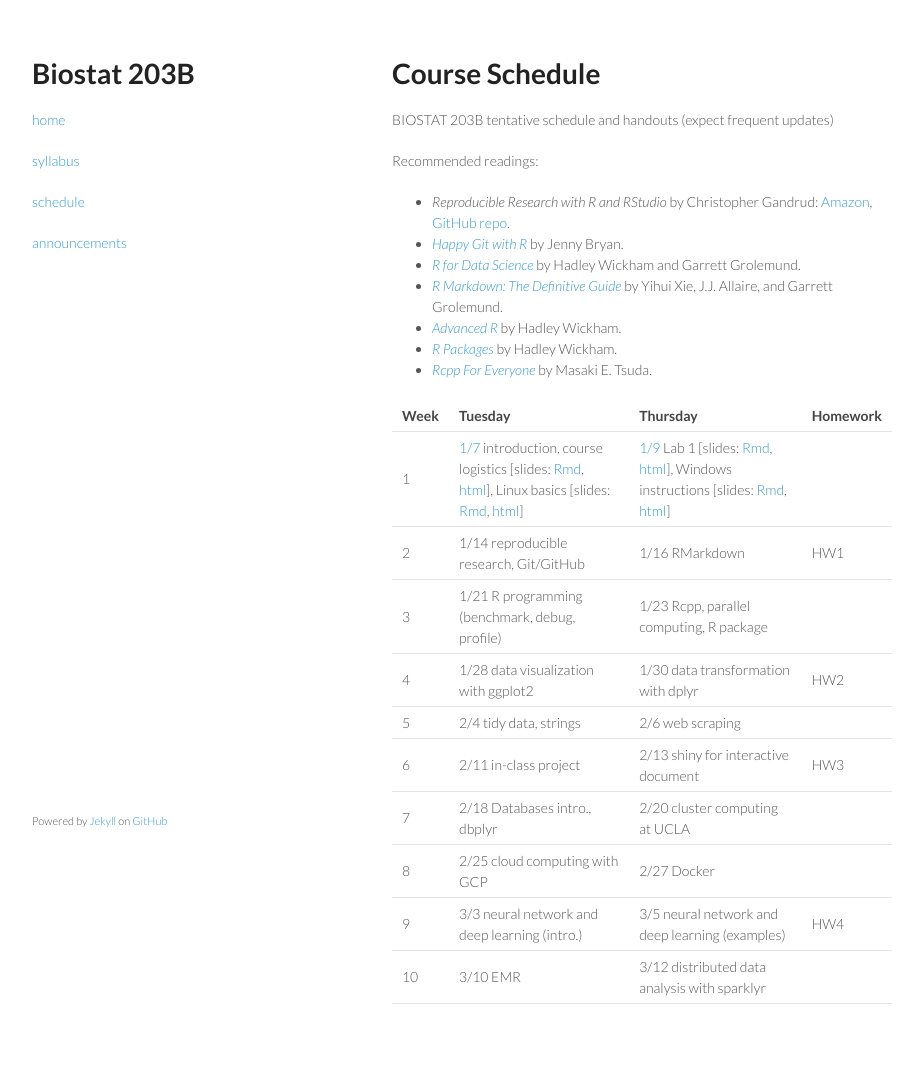
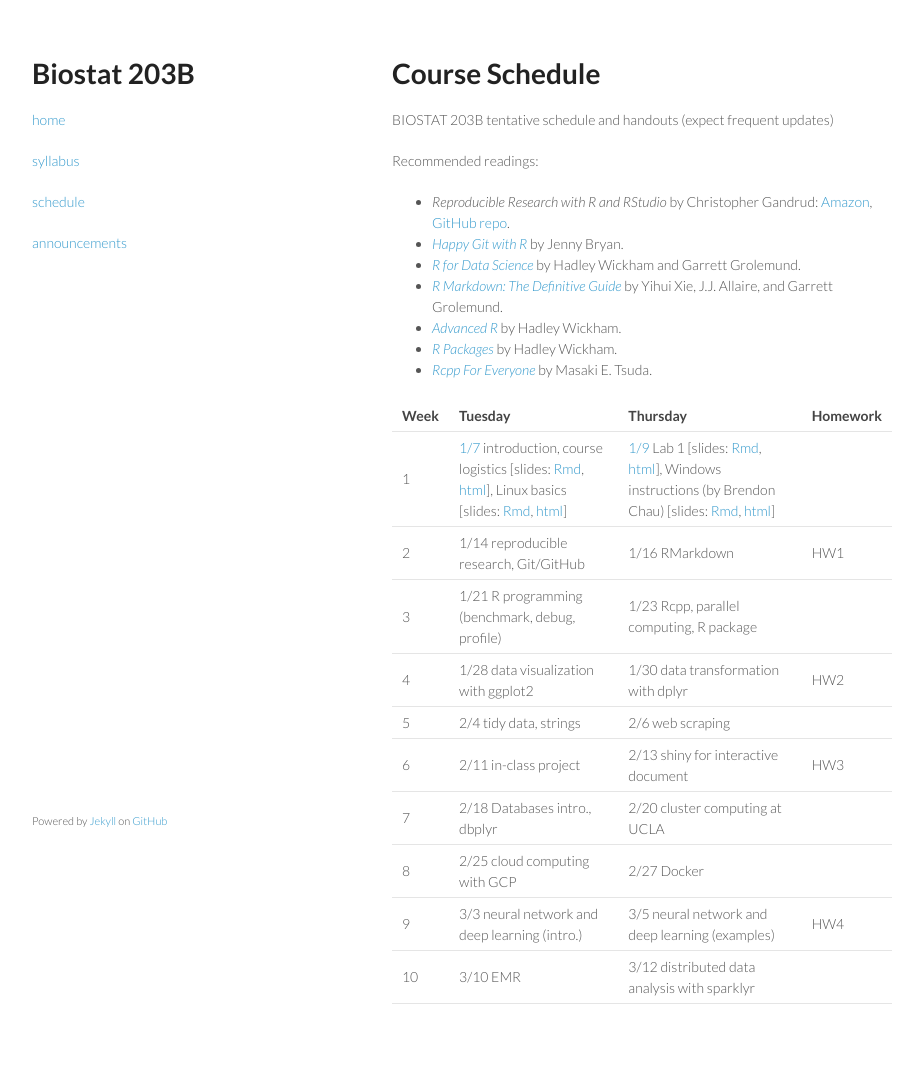
Before and after one commit to ucla-biostat203b-2020winter/ucla-biostat203b-2020winter.github.io, a Jekyll site: the page built from schedule.md, in a window 1280 px wide. Shown: the whole page, without its empty margins (178-1101 px from the left). Built offline with Jekyll 4.4.1, drawn with Linux system fonts in a browser that asks for light colours.

Commit message:
credit Brendon

```diff
--- a/schedule.md
+++ b/schedule.md
@@ -18,7 +18,7 @@
 
 | Week | Tuesday | Thursday | Homework |
 |:-----------|:------------|:------------|:------------|
-| 1 | [1/7](http://ucla-biostat203b-2020winter.github.io/biostat203bwinter2020/2020/01/07/week1-day1.html) introduction, course logistics \[slides: [Rmd](https://raw.githubusercontent.com/ucla-biostat203b-2020winter/ucla-biostat203b-2020winter.github.io/master/slides/01-intro/intro.Rmd), [html](./slides/01-intro/intro.html)\], Linux basics \[slides: [Rmd](https://raw.githubusercontent.com/ucla-biostat203b-2020winter/ucla-biostat203b-2020winter.github.io/master/slides/02-linux/linux.Rmd), [html](./slides/02-linux/linux.html)\] | [1/9](http://ucla-biostat203b-2020winter.github.io/biostat203bwinter2020/2020/01/09/week1-day2.html) Lab 1 \[slides: [Rmd](https://raw.githubusercontent.com/ucla-biostat203b-2020winter/ucla-biostat203b-2020winter.github.io/master/labs/lab01/lab01.Rmd), [html](./labs/lab01/lab01.html)\], Windows instructions \[slides: [Rmd](https://raw.githubusercontent.com/ucla-biostat203b-2020winter/ucla-biostat203b-2020winter.github.io/master/labs/lab01/lab01_GitForWindows.Rmd), [html](./labs/lab01/lab01_GitForWindows.html)\] |
+| 1 | [1/7](http://ucla-biostat203b-2020winter.github.io/biostat203bwinter2020/2020/01/07/week1-day1.html) introduction, course logistics \[slides: [Rmd](https://raw.githubusercontent.com/ucla-biostat203b-2020winter/ucla-biostat203b-2020winter.github.io/master/slides/01-intro/intro.Rmd), [html](./slides/01-intro/intro.html)\], Linux basics \[slides: [Rmd](https://raw.githubusercontent.com/ucla-biostat203b-2020winter/ucla-biostat203b-2020winter.github.io/master/slides/02-linux/linux.Rmd), [html](./slides/02-linux/linux.html)\] | [1/9](http://ucla-biostat203b-2020winter.github.io/biostat203bwinter2020/2020/01/09/week1-day2.html) Lab 1 \[slides: [Rmd](https://raw.githubusercontent.com/ucla-biostat203b-2020winter/ucla-biostat203b-2020winter.github.io/master/labs/lab01/lab01.Rmd), [html](./labs/lab01/lab01.html)\], Windows instructions (by Brendon Chau) \[slides: [Rmd](https://raw.githubusercontent.com/ucla-biostat203b-2020winter/ucla-biostat203b-2020winter.github.io/master/labs/lab01/lab01_GitForWindows.Rmd), [html](./labs/lab01/lab01_GitForWindows.html)\] |
 | 2 | 1/14 reproducible research, Git/GitHub | 1/16 RMarkdown | HW1 |
 | 3 | 1/21 R programming (benchmark, debug, profile) | 1/23 Rcpp, parallel computing, R package |
 | 4 | 1/28 data visualization with ggplot2 | 1/30 data transformation with dplyr | HW2 |
```
